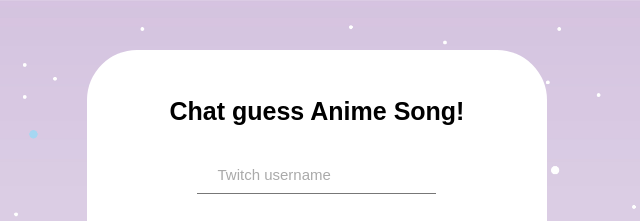
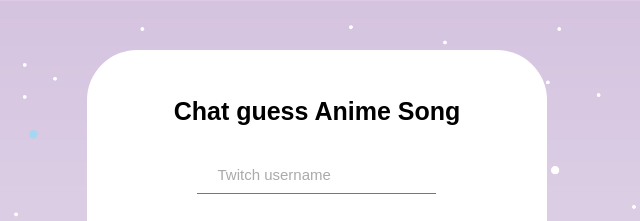
Before and after one commit to enhancedtwitch/guess-anime, a plain HTML site: page index.html in a window 1280 px wide. Shown: the top 221 px of the page, 323-963 px from the left. Drawn offline with Linux system fonts and the light colour scheme.

Commit message:
Fixed repeated H1 tag

```diff
--- a/index.html
+++ b/index.html
@@ -36,7 +36,7 @@
     <div class="container">
 
         <div class="login-form hidden" id="ui-login">
-            <h1 class="title">Chat guess Anime Song!</h1>
+            <h1 class="title">Chat guess Anime Song</h1>
 
             <div class="form-control">
                 <input id="tw-username-input" class="input" type="text" placeholder="Twitch username" />
@@ -54,7 +54,7 @@
         </div>
 
         <div class="join-form hidden" id="ui-join">
-            <h1 class="title">Chat guess Anime Opening!</h1>
+            <h2 class="title">Chat guess Anime Song</h2>
 
             <div class="form-control">
                 <p>Logged as <a href="https://twitch.tv/" id="tw-username">...</a></p>
```
